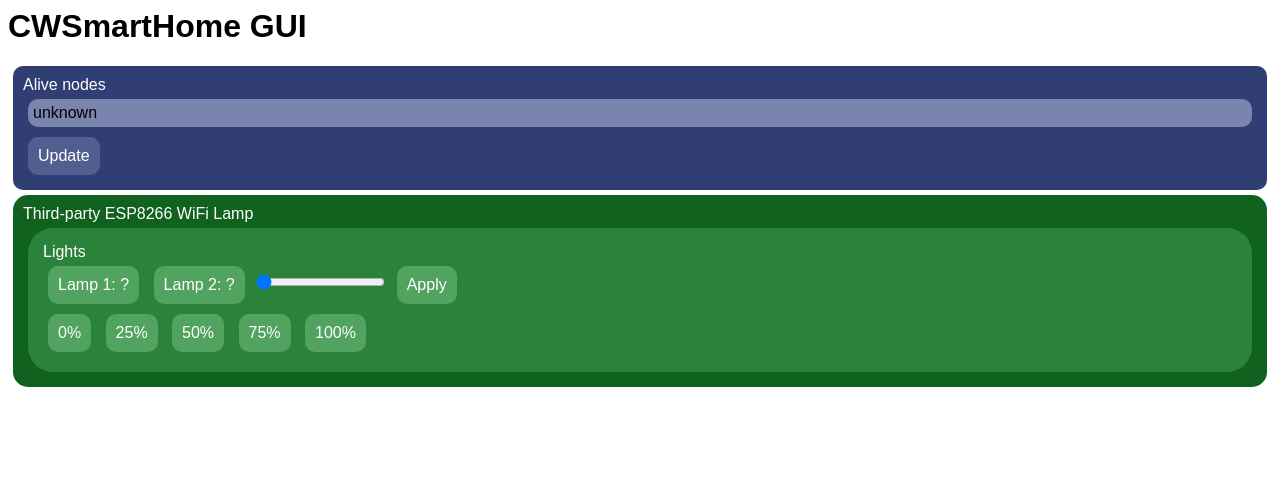
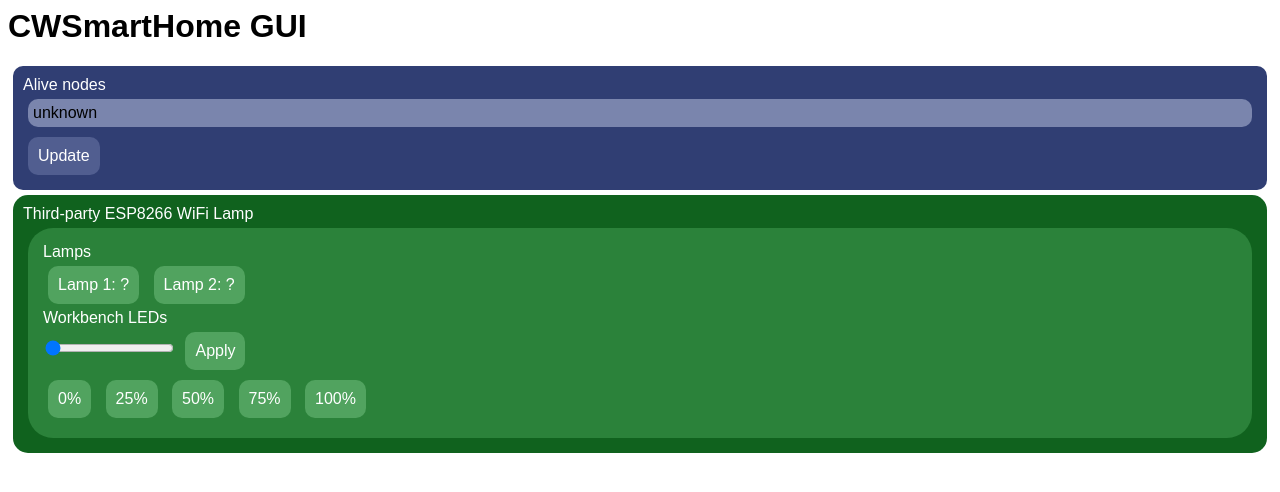
Before and after one commit to Programmer74/CWSmartHome, a Spring Boot app: page / in a window 1280 px wide. Shown: the top 492 px of the page. Run offline with Spring Boot 4, Linux system fonts and the light colour scheme; some of the project's set-up classes (security, data sources, template engines, error pages and the like) are left out, and stand-ins take their place.

Commit message:
Server: static: minor bug fixes

```diff
--- a/SmartHomeServer/src/main/resources/static/app.js
+++ b/SmartHomeServer/src/main/resources/static/app.js
@@ -309,7 +309,7 @@
 }
 function node4SliderSet(value) {
     node4SliderValue = Math.floor(value * 255.0 / 100);
-    document.getElementById("rngLedBrightness").value = node4SliderValue;
+    document.getElementById("rngNode4LedBrightness").value = node4SliderValue;
     node4SliderApplyPressed();
 }
 
@@ -323,7 +323,7 @@
 }
 function espSliderSet(value) {
     espSliderValue = Math.floor(value * 1023.0 / 100);
-    document.getElementById("rngLedBrightness").value = espSliderValue;
+    document.getElementById("rngEspLedBrightness").value = espSliderValue;
     espSliderApplyPressed();
 }
 function espToggleRelay(id, initialText, objectId) {
--- a/SmartHomeServer/src/main/resources/static/index.html
+++ b/SmartHomeServer/src/main/resources/static/index.html
@@ -21,14 +21,15 @@
             Third-party ESP8266 WiFi Lamp
         </div>
         <div class="nodefunctions" id="nodeAfunctions">
-            <div class="internaltitle">Lights</div>
+            <div class="internaltitle">Lamps</div>
             <button type="button" class="nodefunction"
-                    id="cmdEspRelay1Toggle" onclick='espToggleRelay(1, "Lamp 1: ", "cmdEspRelay1Toggle")'>
+                    id="cmdEspRelay1Toggle" onclick='espToggleRelay(0, "Lamp 1: ", "cmdEspRelay1Toggle")'>
                 Lamp 1: ?</button>
             <button type="button" class="nodefunction"
                     id="cmdEspRelay2Toggle" onclick='espToggleRelay(1, "Lamp 2: ", "cmdEspRelay2Toggle")'>
                 Lamp 2: ?</button>
-            <input type="range" id="rngLedBrightness" name="Led Brightness"
+            <div class="internaltitle">Workbench LEDs</div>
+            <input type="range" id="rngEspLedBrightness" name="Led Brightness"
                    min="0" max="1023" value="0" oninput="espSliderChanged(this.value)"
                    onchange="espSliderChanged(this.value)">
             <button type="button" class="nodefunction"
```
